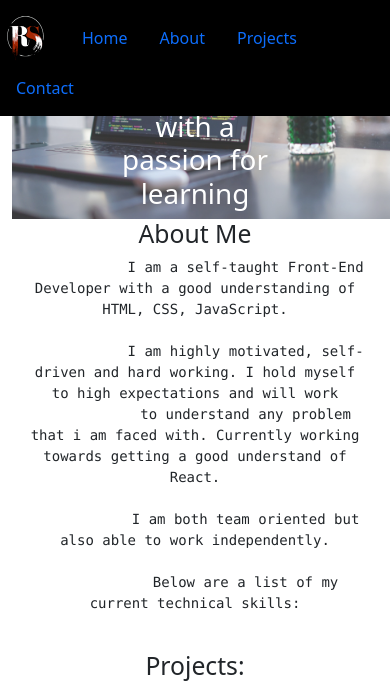
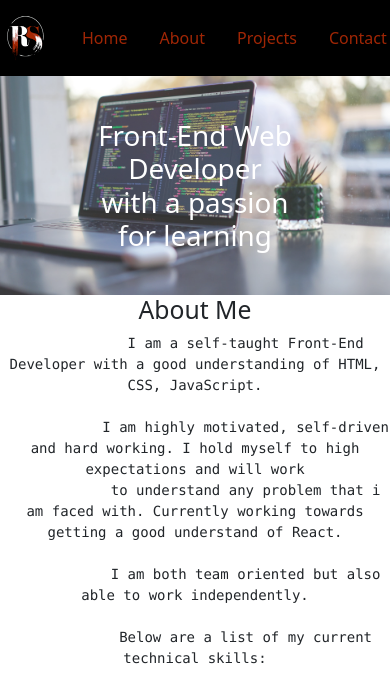
Before and after one commit to RSweet24/RSweet24.github.io, a plain HTML site: page index.html in a window 390 px wide. Shown: the top 686 px of the page. Drawn offline with nearby package versions, Linux system fonts and the light colour scheme.

Commit message:
Changed Navbar to be more responsive

```diff
--- a/css/main.css
+++ b/css/main.css
@@ -3,9 +3,17 @@ body {
   overflow-x: hidden;
 }
 
+.container-fluid {
+  padding: 0 !important;
+}
+
 .navbar {
   justify-content: flex-start !important;
   background-color: black;
+}
+
+.nav-link {
+  color: #a02605;
 }
 
 .img-container {
@@ -16,7 +24,7 @@ body {
 }
 
 img {
-  width: 100vw;
+  width: 100%;
 }
 
 .img-text {
--- a/index.html
+++ b/index.html
@@ -15,7 +15,7 @@
 
   <body>
     <div class="container-fluid">
-      <nav class="navbar fixed-top">
+      <nav class="navbar sticky-top navbar-expand">
         <a class="navbar-brand" href="#">
           <img
             src="./img/Logo.png"
```
